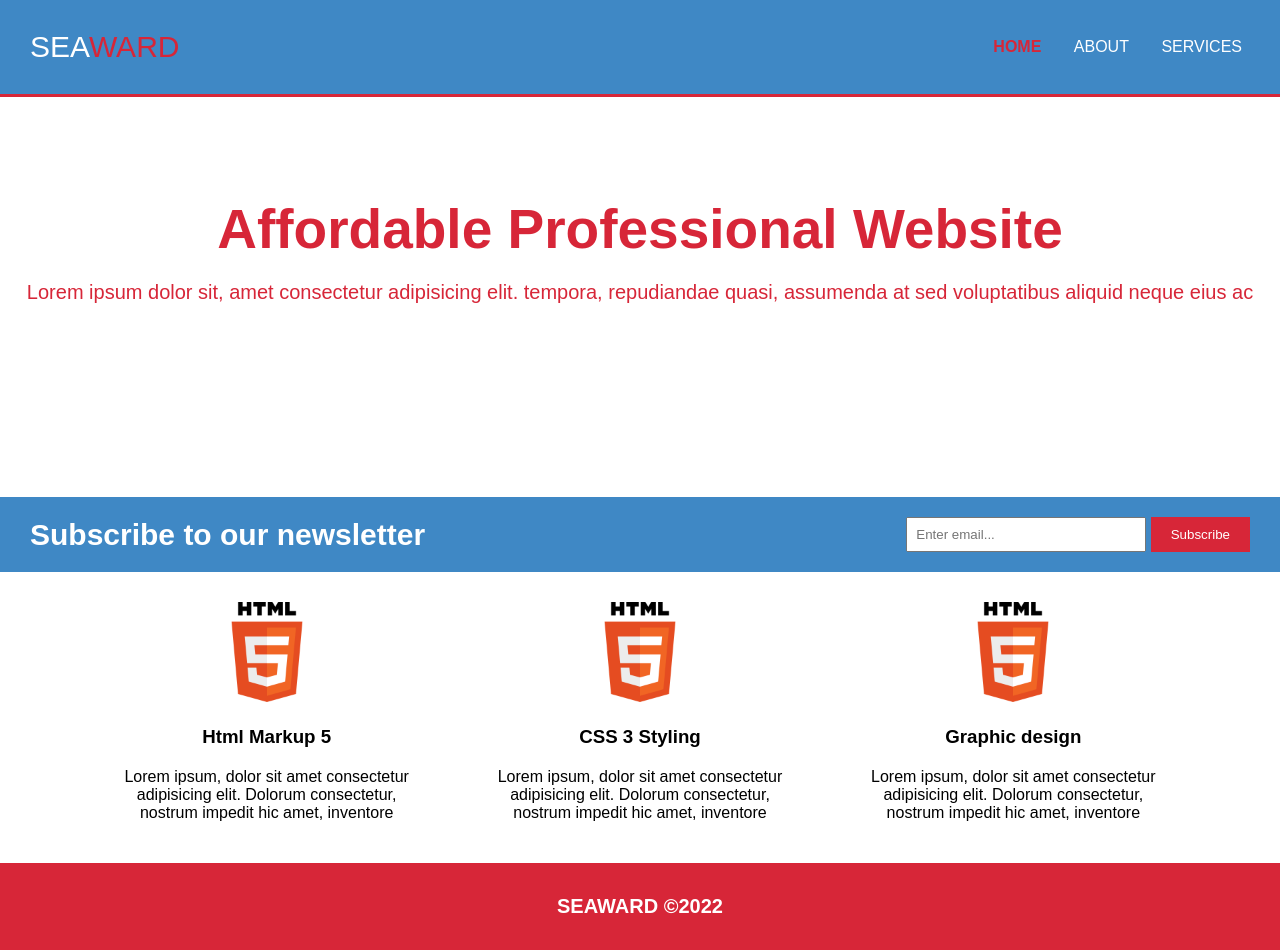
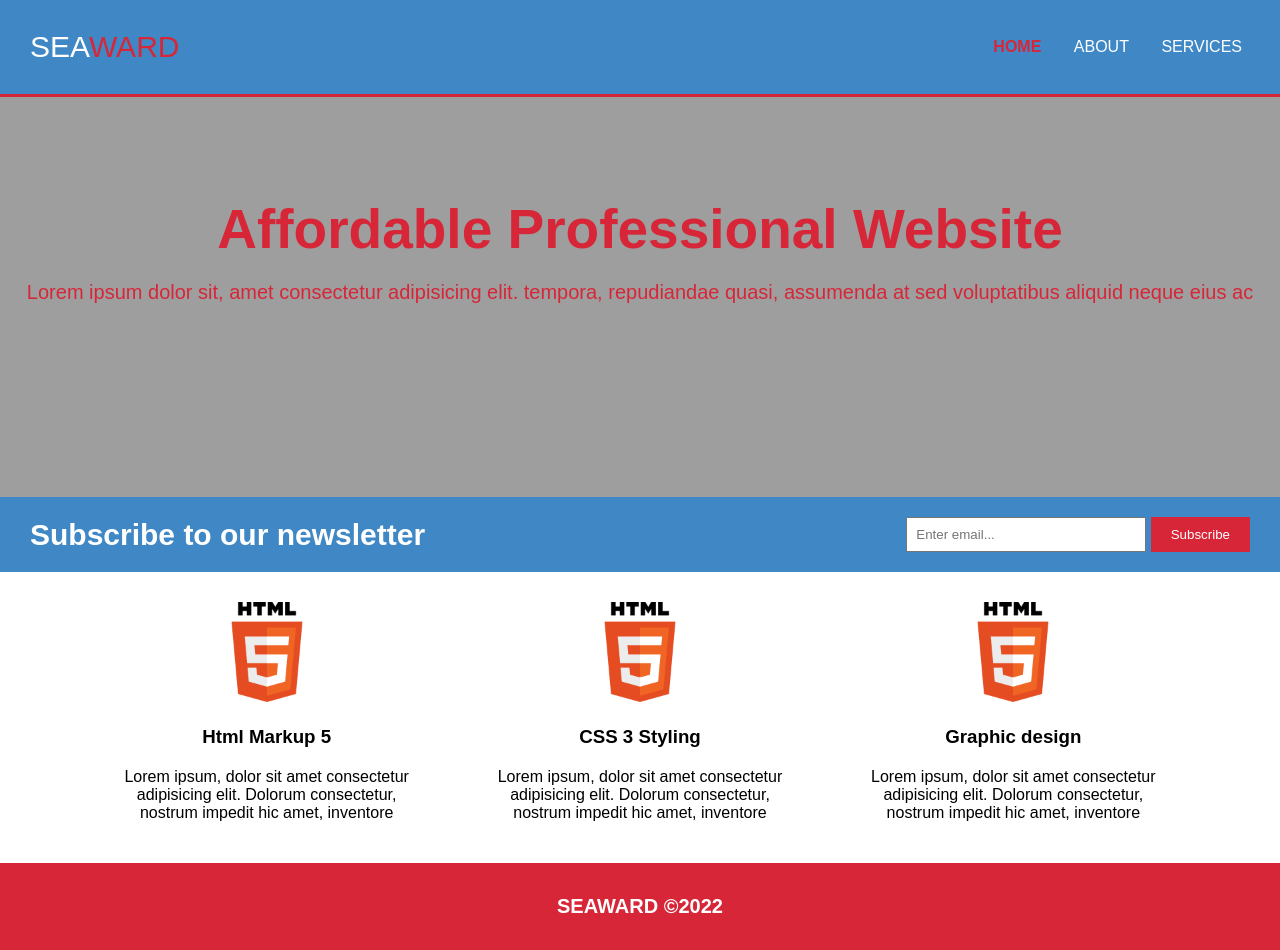
Before and after one commit to Adebowale3/client-project, a plain HTML site: page index.html in a window 1280 px wide. Drawn offline with Linux system fonts and the light colour scheme; the site is published under a folder, as on GitHub Pages, so addresses that start at the root find nothing.

Commit message:
Update client.css

```diff
--- a/client.css
+++ b/client.css
@@ -76,7 +76,7 @@ input[type=checkbox]{
 .hero {
   height: 400px;
   text-align: center;
-  background-image: url("/images-folder/Safiya1.jpg");
+  background-image: url("images-folder/Safiya1.jpg");
   background-repeat: repeat;
   background-size: contain;
 
```
